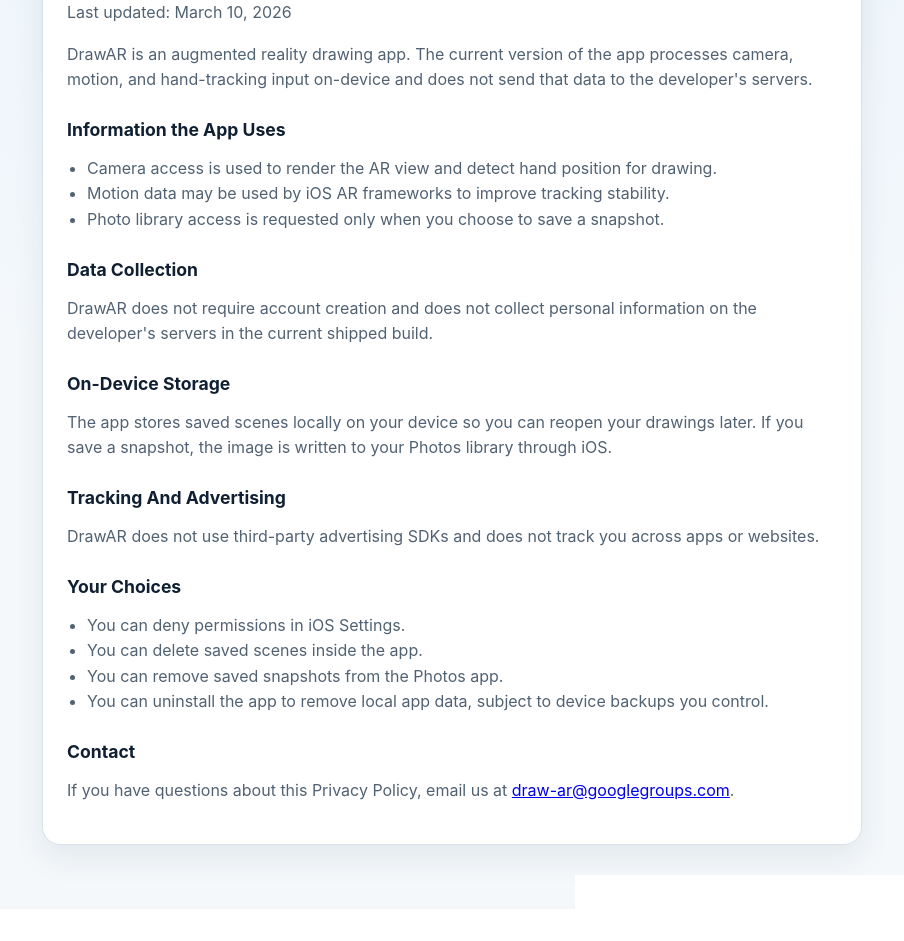
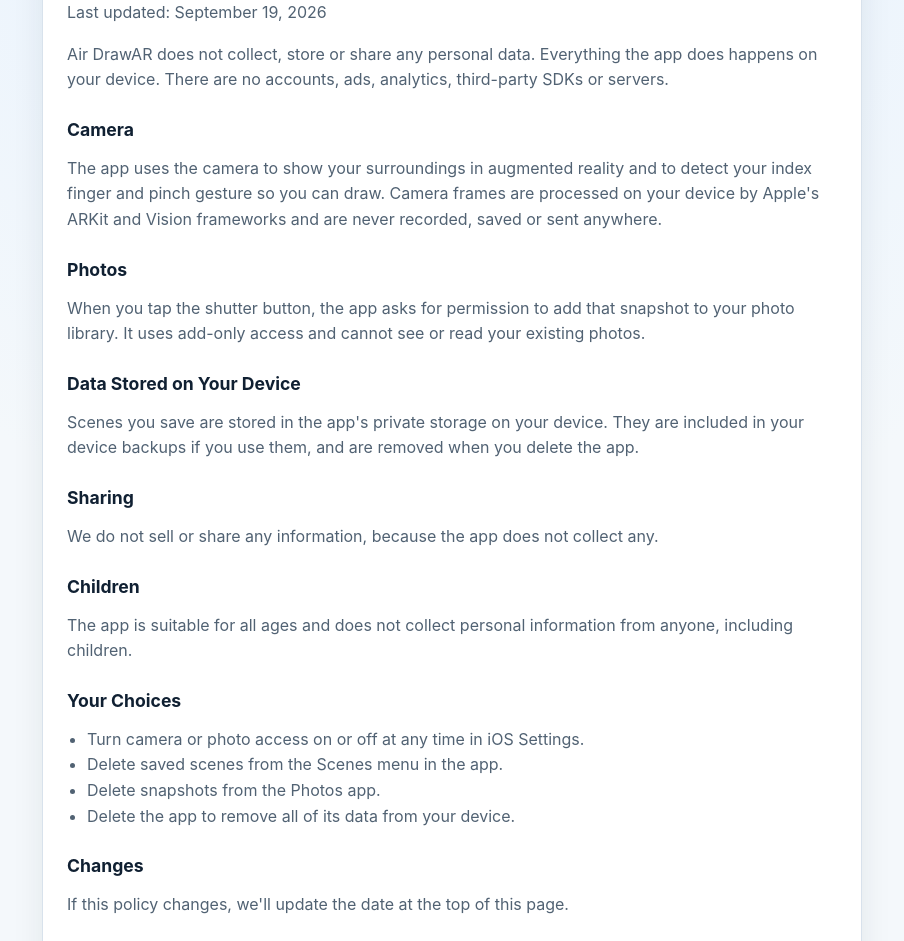
Before and after one commit to rshamilton/drawarprivacy, a plain HTML site: page index.html in a window 1280 px wide. Shown: the part 142-1083 px from the top of the page, without its empty margins (188-1092 px from the left). Before the commit the page ends 1051 px from the top, so only its background shows below. Drawn offline with Linux system fonts and the light colour scheme.

Commit message:
Update for Air DrawAR 1.0: on-device only, no motion data

```diff
--- a/index.html
+++ b/index.html
@@ -3,8 +3,8 @@
 <head>
     <meta charset="utf-8">
     <meta name="viewport" content="width=device-width, initial-scale=1">
-    <link rel="canonical" href="https://ryham.me/drawarprivacy">
-    <title>DrawAR Privacy Policy</title>
+    <link rel="canonical" href="https://rshamilton.github.io/drawarprivacy/">
+    <title>Air DrawAR Privacy Policy</title>
     <style>
         :root {
             color-scheme: light;
@@ -62,37 +62,39 @@
 <body>
     <main>
         <div class="card">
-            <div class="eyebrow">DrawAR</div>
+            <div class="eyebrow">Air DrawAR</div>
             <h1>Privacy Policy</h1>
-            <p>Last updated: March 10, 2026</p>
-            <p>DrawAR is an augmented reality drawing app. The current version of the app processes camera, motion, and hand-tracking input on-device and does not send that data to the developer's servers.</p>
+            <p>Last updated: September 19, 2026</p>
+            <p>Air DrawAR does not collect, store or share any personal data. Everything the app does happens on your device. There are no accounts, ads, analytics, third-party SDKs or servers.</p>
 
-            <h2>Information the App Uses</h2>
-            <ul>
-                <li>Camera access is used to render the AR view and detect hand position for drawing.</li>
-                <li>Motion data may be used by iOS AR frameworks to improve tracking stability.</li>
-                <li>Photo library access is requested only when you choose to save a snapshot.</li>
-            </ul>
+            <h2>Camera</h2>
+            <p>The app uses the camera to show your surroundings in augmented reality and to detect your index finger and pinch gesture so you can draw. Camera frames are processed on your device by Apple's ARKit and Vision frameworks and are never recorded, saved or sent anywhere.</p>
 
-            <h2>Data Collection</h2>
-            <p>DrawAR does not require account creation and does not collect personal information on the developer's servers in the current shipped build.</p>
+            <h2>Photos</h2>
+            <p>When you tap the shutter button, the app asks for permission to add that snapshot to your photo library. It uses add-only access and cannot see or read your existing photos.</p>
 
-            <h2>On-Device Storage</h2>
-            <p>The app stores saved scenes locally on your device so you can reopen your drawings later. If you save a snapshot, the image is written to your Photos library through iOS.</p>
+            <h2>Data Stored on Your Device</h2>
+            <p>Scenes you save are stored in the app's private storage on your device. They are included in your device backups if you use them, and are removed when you delete the app.</p>
 
-            <h2>Tracking And Advertising</h2>
-            <p>DrawAR does not use third-party advertising SDKs and does not track you across apps or websites.</p>
+            <h2>Sharing</h2>
+            <p>We do not sell or share any information, because the app does not collect any.</p>
+
+            <h2>Children</h2>
+            <p>The app is suitable for all ages and does not collect personal information from anyone, including children.</p>
 
             <h2>Your Choices</h2>
             <ul>
-                <li>You can deny permissions in iOS Settings.</li>
-                <li>You can delete saved scenes inside the app.</li>
-                <li>You can remove saved snapshots from the Photos app.</li>
-                <li>You can uninstall the app to remove local app data, subject to device backups you control.</li>
+                <li>Turn camera or photo access on or off at any time in iOS Settings.</li>
+                <li>Delete saved scenes from the Scenes menu in the app.</li>
+                <li>Delete snapshots from the Photos app.</li>
+                <li>Delete the app to remove all of its data from your device.</li>
             </ul>
 
+            <h2>Changes</h2>
+            <p>If this policy changes, we'll update the date at the top of this page.</p>
+
             <h2>Contact</h2>
-            <p>If you have questions about this Privacy Policy, email us at <a href="mailto:draw-ar@googlegroups.com">draw-ar@googlegroups.com</a>.</p>
+            <p>Questions? Email <a href="mailto:draw-ar@googlegroups.com">draw-ar@googlegroups.com</a>.</p>
         </div>
     </main>
 </body>
```
